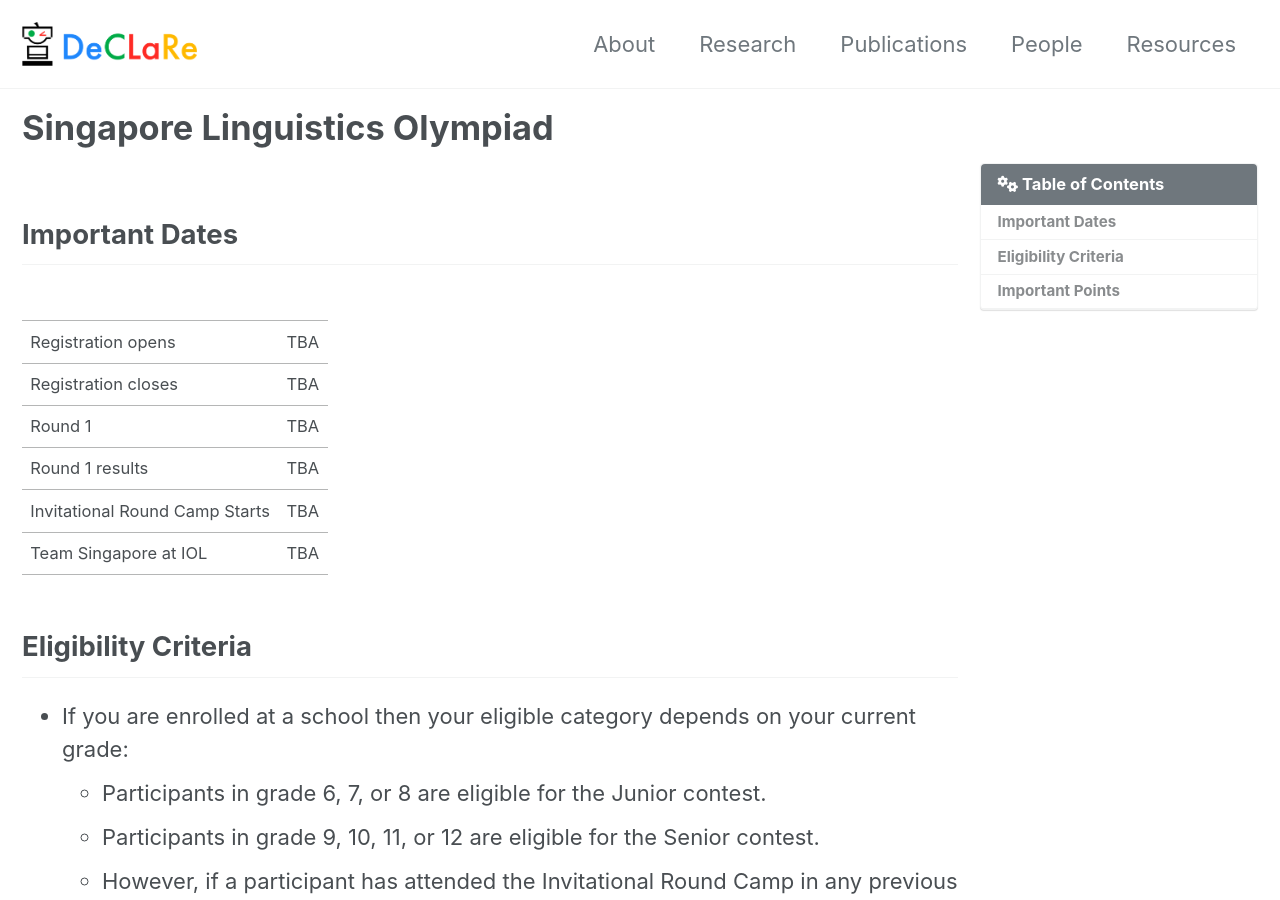
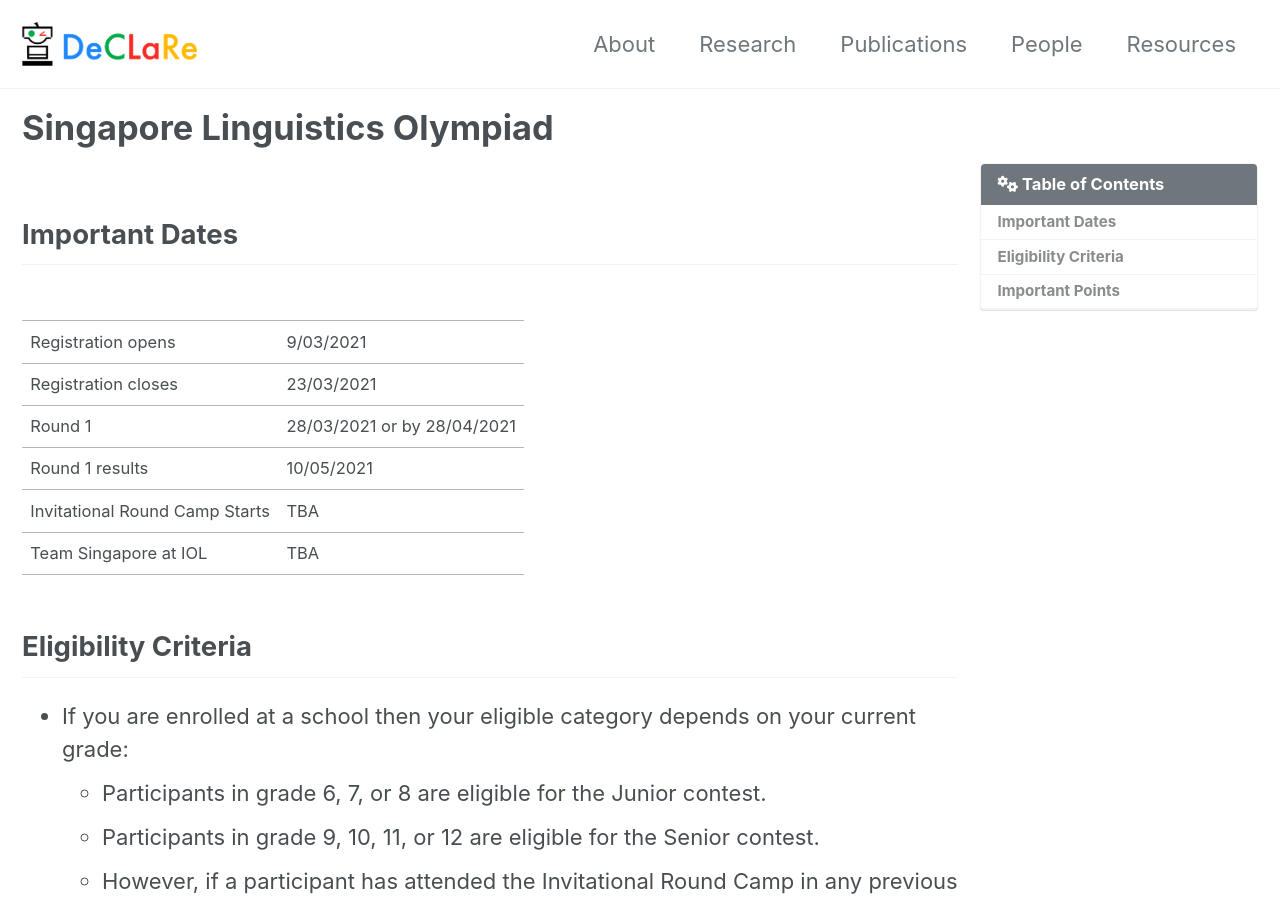
Before and after one commit to declare-lab/declare-lab.github.io, a Jekyll site: the page built from _pages/sol.md, in a window 1280 px wide and 900 px high. Built offline with Jekyll 4.4.1, drawn with Linux system fonts in a browser that asks for light colours; cached includes are drawn as plain includes; nearby versions of some CDN libraries.

Commit message:
Update SOL dates

```diff
--- a/_pages/sol.md
+++ b/_pages/sol.md
@@ -17,10 +17,10 @@ articlecolour: "#00001a"
 ## Important Dates
 
 |  | |
-| Registration opens             | TBA |
-| Registration closes            | TBA |
-| Round 1                        | TBA |
-| Round 1 results                | TBA |
+| Registration opens             | 9/03/2021 |
+| Registration closes            | 23/03/2021 |
+| Round 1                        | 28/03/2021 or by 28/04/2021 |
+| Round 1 results                | 10/05/2021 |
 | Invitational Round Camp Starts | TBA |
 | Team Singapore at IOL          | TBA |
 
```
